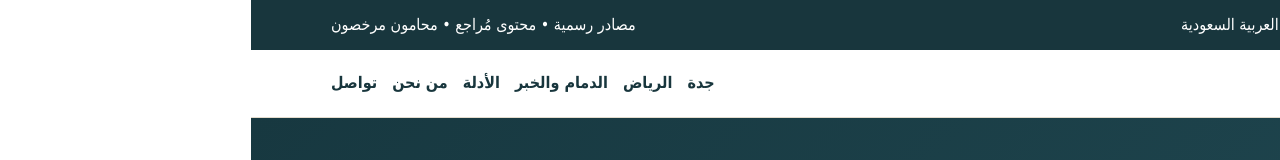
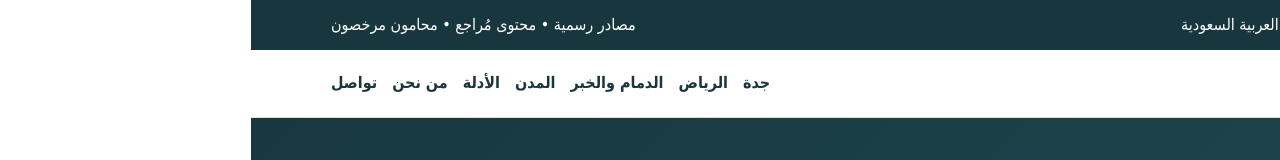
Before and after one commit to Dr-starck66/regen, a plain HTML site: page saudi-adviser-site/index.html in a window 1280 px wide. Shown: the top 160 px of the page. Drawn offline with Linux system fonts and the light colour scheme.

Commit message:
seo: add national city navigation

```diff
--- a/saudi-adviser-site/index.html
+++ b/saudi-adviser-site/index.html
@@ -4,7 +4,7 @@
 <meta property="og:image" content="https://saudi-adviser.com/assets/hero.jpg"><meta property="og:url" content="https://saudi-adviser.com/"><meta name="twitter:card" content="summary_large_image">
 <link rel="stylesheet" href="/assets/style.css"><script type="application/ld+json">{"@context": "https://schema.org", "@type": "WebSite", "name": "Saudi Adviser", "url": "https://saudi-adviser.com", "inLanguage": "ar-SA"}</script></head><body>
 <div class="top"><div class="container"><span>دليل قانوني مستقل للمملكة العربية السعودية</span><span>مصادر رسمية • محتوى مُراجع • محامون مرخصون</span></div></div><nav><div class="container navin"><a class="brand" href="/">Saudi <span>Adviser</span></a><div class="links">
-<a href="/jeddah/">جدة</a><a href="/riyadh/">الرياض</a><a href="/dammam-khobar/">الدمام والخبر</a><a href="/guides/">الأدلة</a><a href="/about/">من نحن</a><a href="/contact/">تواصل</a></div></div></nav><header class="hero"><div class="container hero-grid"><div><p>المستشار السعودي • Saudi Adviser</p>
+<a href="/jeddah/">جدة</a><a href="/riyadh/">الرياض</a><a href="/dammam-khobar/">الدمام والخبر</a><a href="/cities/">المدن</a><a href="/guides/">الأدلة</a><a href="/about/">من نحن</a><a href="/contact/">تواصل</a></div></div></nav><header class="hero"><div class="container hero-grid"><div><p>المستشار السعودي • Saudi Adviser</p>
 <h1>دليل قانوني مستقل يساعدك على فهم الخطوة التالية</h1>
 <p>معلومات قانونية عملية مبنية على مصادر رسمية، مع أدوات للتحقق من المحامي المرخص وتجهيز ملفك قبل الاستشارة أو الإجراء.</p>
 <a class="btn" href="/guides/choose-lawyer-saudi/">كيف تختار محامياً؟</a><a class="btn secondary" href="/contact/">طلب مطابقة</a>
```
